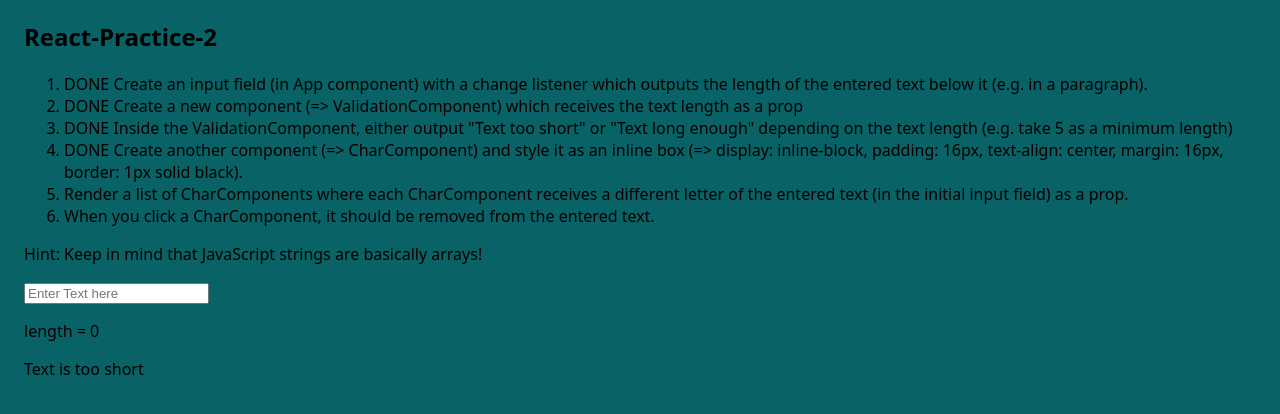
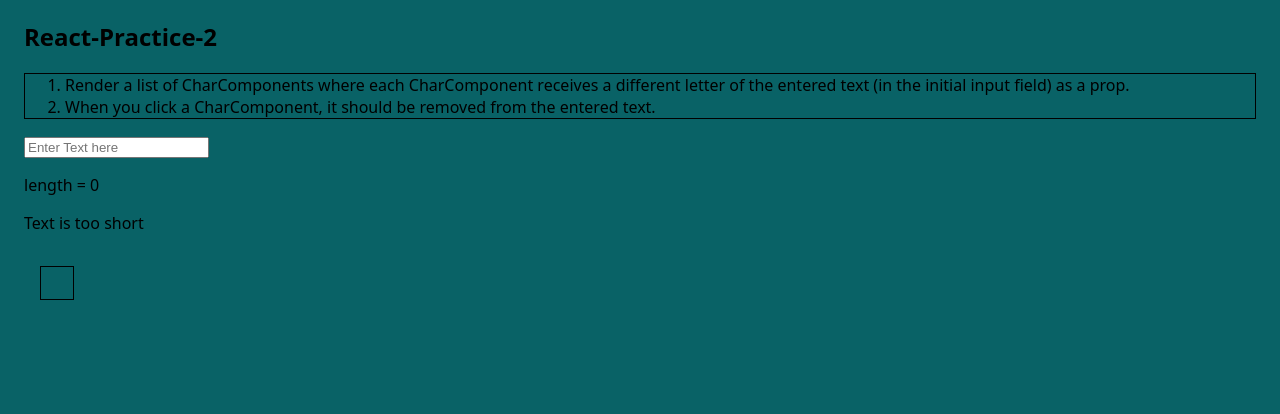
Before and after one commit to EvolOfThings/React-Practice-1.2, a React (Create React App) app: page / in a window 1280 px wide. Shown: the top 414 px of the page. Built offline with nearby package versions, Linux system fonts and the light colour scheme.

Commit message:
rendering a list into character component

```diff
--- a/src/App.css
+++ b/src/App.css
@@ -6,3 +6,7 @@ body {
   font-family: 'Sans';
   text-align: 'center';
 }
+
+ol {
+  border: 1px solid;
+}
--- a/src/App.js
+++ b/src/App.js
@@ -1,48 +1,70 @@
-import React, { Component } from 'react';
-import './App.css';
-import ValidationComponent from './ValidationComponent';
-import CharComponent from './CharComponent';
+import React, { Component } from "react";
+import "./App.css";
+import ValidationComponent from "./ValidationComponent";
+import CharComponent from "./CharComponent";
 
 class App extends Component {
   state = {
-    length: 0
-  }
+    text: '',
+    length: 0,
+    convertText: []
+  };
 
   textLength = (event) => {
     const inputText = event.target.value;
 
     this.setState({
-      length: inputText.length
-    })
+      length: inputText.length,
+      text: inputText
+    });
+  };
+
+  convertString = () => {
+    const textToConvert = this.state.text;
+
+  // call split to convert string to array
+    const stringToArr = textToConvert.split('');
+
+    const listItems = stringToArr.map((string) =>
+      <li>{string}</li>
+    );
+
+    // convert array to string
+    // let arrToString = stringToArr.join('');
+
+    this.setState({
+      convertText: [listItems]
+    });
+
   }
 
   render() {
-
     return (
       <div className="App">
         <h2>React-Practice-2</h2>
         <ol>
-          <li>DONE Create an input field (in App component) with a change listener which outputs the length of the entered text below it (e.g. in a paragraph).</li>
-          <li>DONE Create a new component (=> ValidationComponent) which receives the text length as a prop</li>
-          <li>DONE Inside the ValidationComponent, either output "Text too short" or "Text long enough" depending on the text length (e.g. take 5 as a minimum length)</li>
-          <li>DONE Create another component (=> CharComponent) and style it as an inline box (=> display: inline-block, padding: 16px, text-align: center, margin: 16px, border: 1px solid black).</li>
-          <li>Render a list of CharComponents where each CharComponent receives a different letter of the entered text (in the initial input field) as a prop.</li>
-          <li>When you click a CharComponent, it should be removed from the entered text.</li>
+          <li>
+            Render a list of CharComponents where each CharComponent receives a
+            different letter of the entered text (in the initial input field) as
+            a prop.
+          </li>
+          <li>
+            When you click a CharComponent, it should be removed from the
+            entered text.
+          </li>
         </ol>
-        <p>Hint: Keep in mind that JavaScript strings are basically arrays!</p>
 
-        <input type="text" placeholder="Enter Text here" onChange={this.textLength} />
+        <input
+          type="text"
+          placeholder="Enter Text here"
+          onChange={this.textLength}
+        />
         <p>length = {this.state.length}</p>
         <ValidationComponent length={this.state.length} />
+        <CharComponent arry={this.state.convertText} />
       </div>
-        );
+    );
   }
 }
 
-
-
-
-
-
-
 export default App;
--- a/src/CharComponent.js
+++ b/src/CharComponent.js
@@ -8,8 +8,13 @@ const CharComponent = (props) => {
     margin: '16px',
     border: '1px solid black'
   };
+
+
   return (
-    <div style={listStyle}>
+    <div>
+      <ul style={listStyle}>
+       {props.arry}
+      </ul>
     </div>
   );
 }
```
Also changed, not shown: src/ValidationComponent.js (+0 -16 lines).
